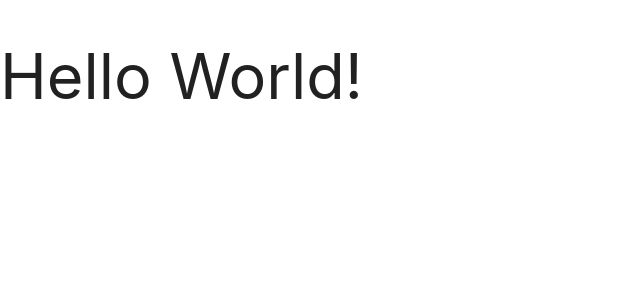
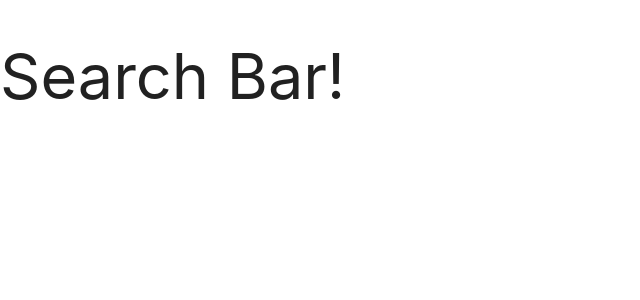
Before and after one commit to andrewsanc/bookFinder, a React (Create React App) app: page / in a window 1280 px wide. Shown: the top 300 px of the page, without its empty margins (0-640 px from the left). Built offline with nearby package versions, Linux system fonts and the light colour scheme.

Commit message:
Constructed SearchBar component boilerplate

```diff
--- a/src/Containers/App.js
+++ b/src/Containers/App.js
@@ -1,10 +1,11 @@
 import React, { Component } from 'react';
+import SearchBar from './SearchBar';
 
 class App extends Component {
   render() {
     return (
       <div>
-        <h1>Hello World!</h1>
+        <SearchBar />
       </div>
     )
   }
--- /dev/null
+++ b/src/Containers/SearchBar.js
@@ -0,0 +1,19 @@
+import React, { Component } from 'react';
+
+class SearchBar extends Component {
+  constructor(props) {
+    super(props);
+    this.state = {
+
+    }
+  }
+  render() {
+    return (
+      <div>
+        <h1>Search Bar!</h1>
+      </div>
+    );
+  }
+}
+
+export default SearchBar;
```
